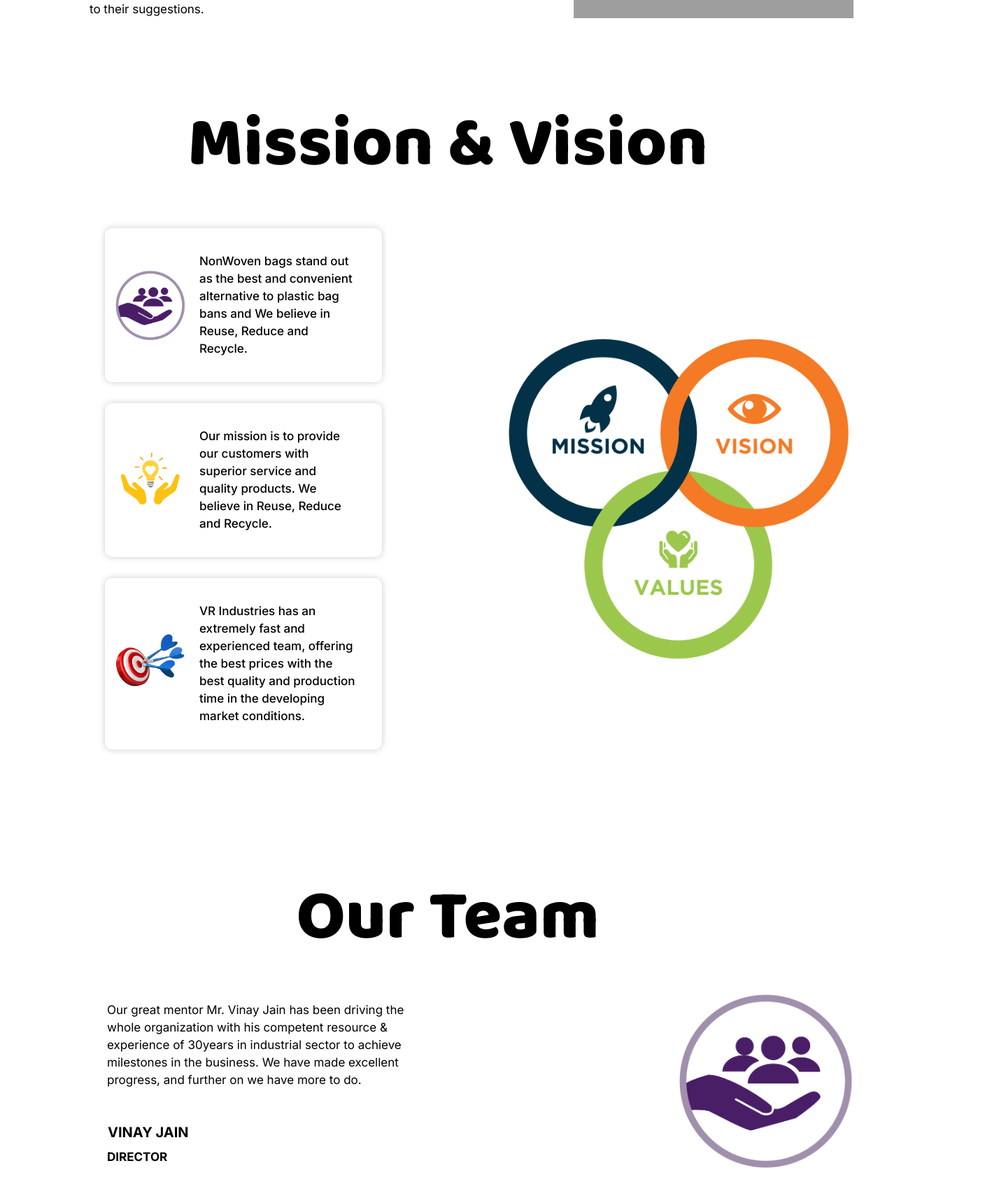
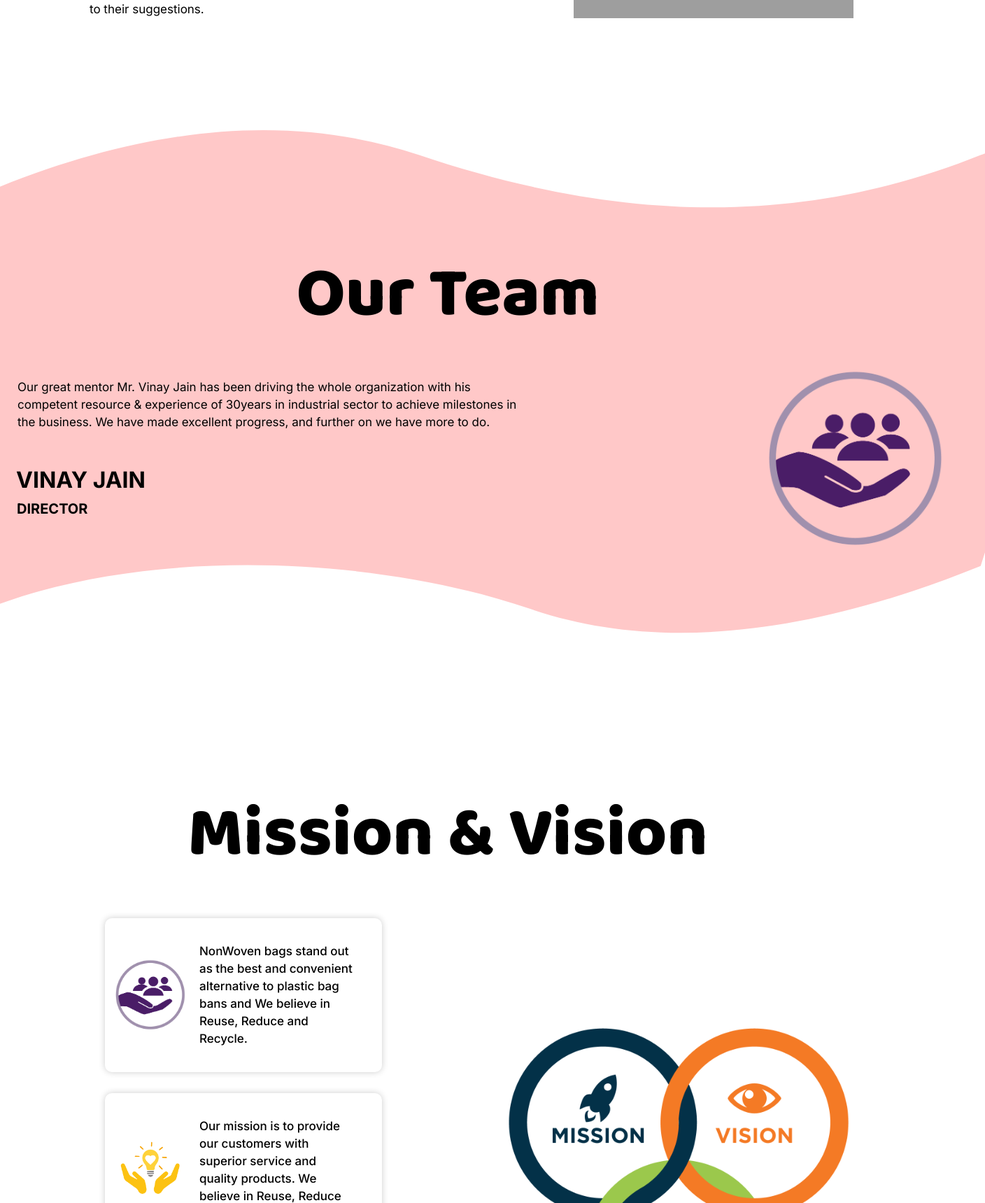
Before and after one commit to ayushsoni1010/vr-industries, a React (Create React App) app: page /about in a window 1280 px wide. Shown: the part 681-2400 px from the top of the page at 70% size, 1408 px wide, since content can reach past the window. Built offline with nearby package versions, Linux system fonts and the light colour scheme; grey boxes are pictures that could not be loaded.

Commit message:
🚀update: aboutus page

```diff
--- a/src/views/About/index.js
+++ b/src/views/About/index.js
@@ -6,6 +6,8 @@
 import light from "../../assets/light.png";
 import pin from "../../assets/pin.png";
 import MissionCard from "../../components/widgets/Cards/MissionCard";
+import bgTop from '../../images/bg-section-top-desktop-2.svg';
+import bgBottom from '../../images/bg-section-bottom-desktop-2.svg';
 
 export default function About() {
   return (
@@ -36,6 +38,30 @@
         </div>
         <img src={company} alt="CompanyImage" />
       </div>
+      <div className="about-us-team-section-wrapper">
+        <div className="bg-top">
+          <img src={bgTop} alt="bgTop" />
+        </div>
+        <div className="team-section-title-wrapper">
+          <p className="about-us-team-section-title gradient-text">Our Team</p>
+        </div>
+        <div className="about-us-team-section-description">
+          <div className="about-us-team-section-content-wrapper">
+            <p className="about-us-team-section-para">
+              Our great mentor Mr. Vinay Jain has been driving the whole
+              organization with his competent resource & experience of 30years
+              in industrial sector to achieve milestones in the business. We
+              have made excellent progress, and further on we have more to do.
+            </p>
+            <h1 className="about-us-team-section-profile-details">VINAY JAIN</h1>
+            <p className="about-us-team-section-profile-role">DIRECTOR</p>
+          </div>
+          <img src={png} alt="ProfilePic" />
+        </div>
+        <div className="bg-bottom">
+          <img src={bgBottom} alt="bgBottom" />
+        </div>
+      </div>
       <div className="mission-and-vision-section-wrapper">
         <p className="mission-and-vision-title gradient-text">
           Mission & Vision
@@ -61,24 +87,6 @@
           </div>
           <img src={mission} alt="Mission&Vision" />
         </div>
-        <div className="about-us-team-section-wrapper">
-          <p className="about-us-team-section-title gradient-text">Our Team</p>
-          <div className="about-us-team-section-description">
-            <div className="about-us-team-section-content-wrapper">
-              <p className="about-us-team-section-para">
-                Our great mentor Mr. Vinay Jain has been driving the whole
-                organization with his competent resource & experience of 30years
-                in industrial sector to achieve milestones in the business. We
-                have made excellent progress, and further on we have more to do.
-              </p>
-              <p className="about-us-team-section-profile-details">
-                VINAY JAIN
-              </p>
-              <p className="about-us-team-section-profile-role">DIRECTOR</p>
-            </div>
-            <img src={png} alt="ProfilePic" />
-          </div>
-        </div>
       </div>
     </div>
   );
--- a/src/views/About/style.views.about.css
+++ b/src/views/About/style.views.about.css
@@ -76,6 +76,7 @@
       -ms-flex-align: center;
           align-items: center;
   margin-top: 100px;
+  padding-bottom: 10em;
 }
 
 div.about-us-section-wrapper > div.mission-and-vision-section-wrapper > p {
@@ -132,16 +133,34 @@
       -ms-flex-align: center;
           align-items: center;
   margin-top: 10em;
-  padding-bottom: 10em;
+  padding-bottom: 5em;
 }
 
-div.about-us-section-wrapper div.about-us-team-section-wrapper > p.about-us-team-section-title {
+div.about-us-section-wrapper div.about-us-team-section-wrapper > div.team-section-title-wrapper {
+  background-color: #FFC8C8;
+  width: 100%;
+  display: -webkit-box;
+  display: -ms-flexbox;
+  display: flex;
+  -webkit-box-align: center;
+      -ms-flex-align: center;
+          align-items: center;
+  -webkit-box-pack: center;
+      -ms-flex-pack: center;
+          justify-content: center;
+  margin-top: -5px;
+}
+
+div.about-us-section-wrapper div.about-us-team-section-wrapper > div.team-section-title-wrapper > p.about-us-team-section-title {
   font-size: 100px;
   font-family: 'Baloo 2';
   font-weight: 800;
+  color: black;
+  text-align: center;
 }
 
 div.about-us-section-wrapper div.about-us-team-section-wrapper > div.about-us-team-section-description {
+  background-color: #FFC8C8;
   display: -webkit-box;
   display: -ms-flexbox;
   display: flex;
@@ -172,18 +191,18 @@
   margin-right: 20em;
 }
 
-div.about-us-section-wrapper div.about-us-team-section-wrapper > div.about-us-team-section-description > div.about-us-team-section-content-wrapper > p.about-us-team-section-profile-details {
+div.about-us-section-wrapper div.about-us-team-section-wrapper > div.about-us-team-section-description > div.about-us-team-section-content-wrapper > h1.about-us-team-section-profile-details {
   margin-top: 50px;
-  margin-left: 7.7em;
-  font-size: 20px;
-  font-weight: 600;
+  margin-left: 4.72em;
+  font-weight: 700;
 }
 
 div.about-us-section-wrapper div.about-us-team-section-wrapper > div.about-us-team-section-description > div.about-us-team-section-content-wrapper > p.about-us-team-section-profile-role {
   margin-top: 10px;
   font-weight: 600;
   font-family: 'Inter';
-  margin-left: 9em;
+  margin-left: 7.6em;
+  font-size: 20px;
 }
 
 div.about-us-section-wrapper div.about-us-team-section-wrapper > div.about-us-team-section-description > img {
--- a/src/views/About/style.views.about.scss
+++ b/src/views/About/style.views.about.scss
@@ -51,6 +51,7 @@
         flex-direction: column;
         align-items: center;
         margin-top: 100px;
+        padding-bottom: 10em;
 
         >p {
             font-size: 100px;
@@ -86,18 +87,28 @@
         flex-direction: column;
         align-items: center;
         margin-top: 10em;
-        padding-bottom: 10em;
-        // background-color: #ff2d5b;
+        padding-bottom: 5em;
         // background-image: url('../../assets/waves.svg');
         // background-image: url('../../assets/Meteor.svg');
 
-        >p.about-us-team-section-title {
-            font-size: 100px;
-            font-family: 'Baloo 2';
-            font-weight: 800;
+        >div.team-section-title-wrapper {
+            background-color: #FFC8C8;
+            width: 100%;
+            display: flex;
+            align-items: center;
+            justify-content: center;
+            margin-top: -5px;
+            >p.about-us-team-section-title {
+                font-size: 100px;
+                font-family: 'Baloo 2';
+                font-weight: 800;
+                color: black;
+                text-align: center;
+            }
         }
 
         >div.about-us-team-section-description {
+            background-color: #FFC8C8;
             display: flex;
             flex-direction: row;
 
@@ -116,18 +127,18 @@
                     margin-right: 20em;
                 }
 
-                >p.about-us-team-section-profile-details {
+                >h1.about-us-team-section-profile-details {
                     margin-top: 50px;
-                    margin-left: 7.7em;
-                    font-size: 20px;
-                    font-weight: 600;
+                    margin-left: 4.72em;
+                    font-weight: 700;
                 }
 
                 >p.about-us-team-section-profile-role {
                     margin-top: 10px;
                     font-weight: 600;
                     font-family: 'Inter';
-                    margin-left: 9em;
+                    margin-left: 7.6em;
+                    font-size: 20px;
                 }
             }
 
```
Also changed, not shown: 1 other file (tests, documents, lock files or other folders).
